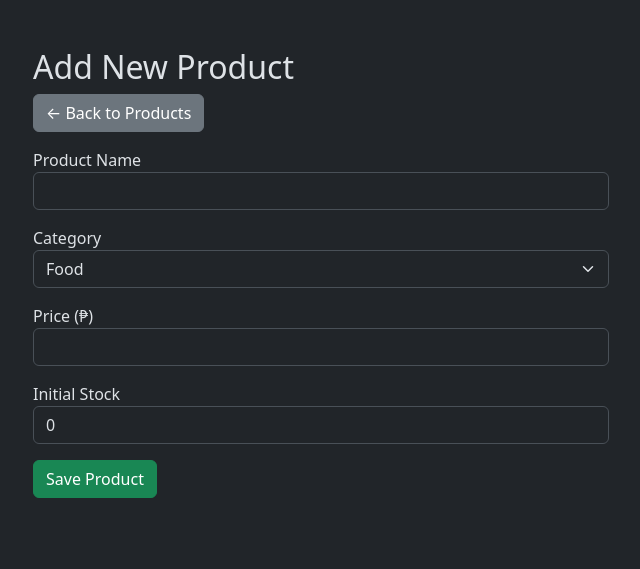
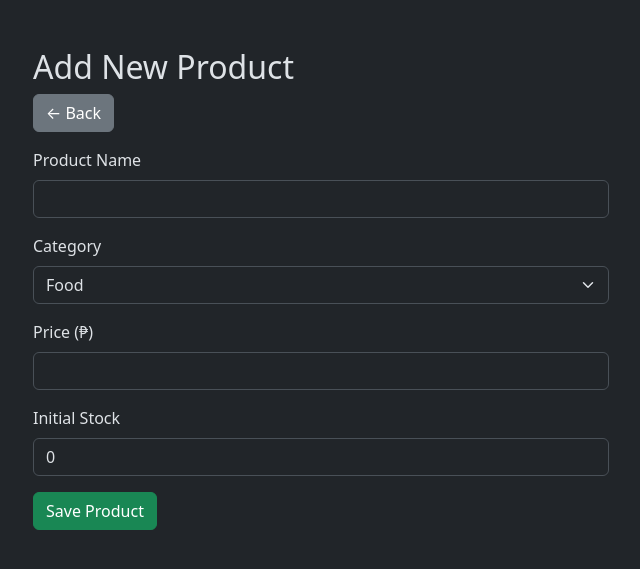
Before and after one commit to sejiro06/princess-inventory, a Flask app: template templates/add_products.html in a window 1280 px wide. Shown: the top 569 px of the page, without its empty margins (319-959 px from the left). Run offline with Flask 3, Linux system fonts and the light colour scheme; the template is opened without the code that fills it, so the values that code supplies are empty.

Commit message:
Update add_products.html

```diff
--- a/templates/add_products.html
+++ b/templates/add_products.html
@@ -3,37 +3,36 @@
 <head>
     <meta charset="UTF-8">
     <meta name="viewport" content="width=device-width, initial-scale=1.0">
-    <title>Add Product - Princess Inventory</title>
+    <title>Add Product</title>
     <link href="https://cdn.jsdelivr.net/npm/bootstrap@5.3.3/dist/css/bootstrap.min.css" rel="stylesheet">
 </head>
 <body>
 <div class="container mt-5" style="max-width: 600px;">
     <h2>Add New Product</h2>
-    <a href="/products" class="btn btn-secondary mb-3">← Back to Products</a>
+    <a href="/products" class="btn btn-secondary mb-3">← Back</a>
 
     <form method="POST">
         <div class="mb-3">
-            <label>Product Name</label>
+            <label class="form-label">Product Name</label>
             <input type="text" name="name" class="form-control" required>
         </div>
         <div class="mb-3">
-            <label>Category</label>
+            <label class="form-label">Category</label>
             <select name="category" class="form-select">
                 <option>Food</option>
                 <option>Drinks</option>
                 <option>Snacks</option>
                 <option>Household</option>
                 <option>Personal Care</option>
-                <option>Cigarettes</option>
                 <option>Others</option>
             </select>
         </div>
         <div class="mb-3">
-            <label>Price (₱)</label>
+            <label class="form-label">Price (₱)</label>
             <input type="number" step="0.01" name="price" class="form-control" required>
         </div>
         <div class="mb-3">
-            <label>Initial Stock</label>
+            <label class="form-label">Initial Stock</label>
             <input type="number" name="stock" value="0" class="form-control" required>
         </div>
         <button type="submit" class="btn btn-success">Save Product</button>
```
